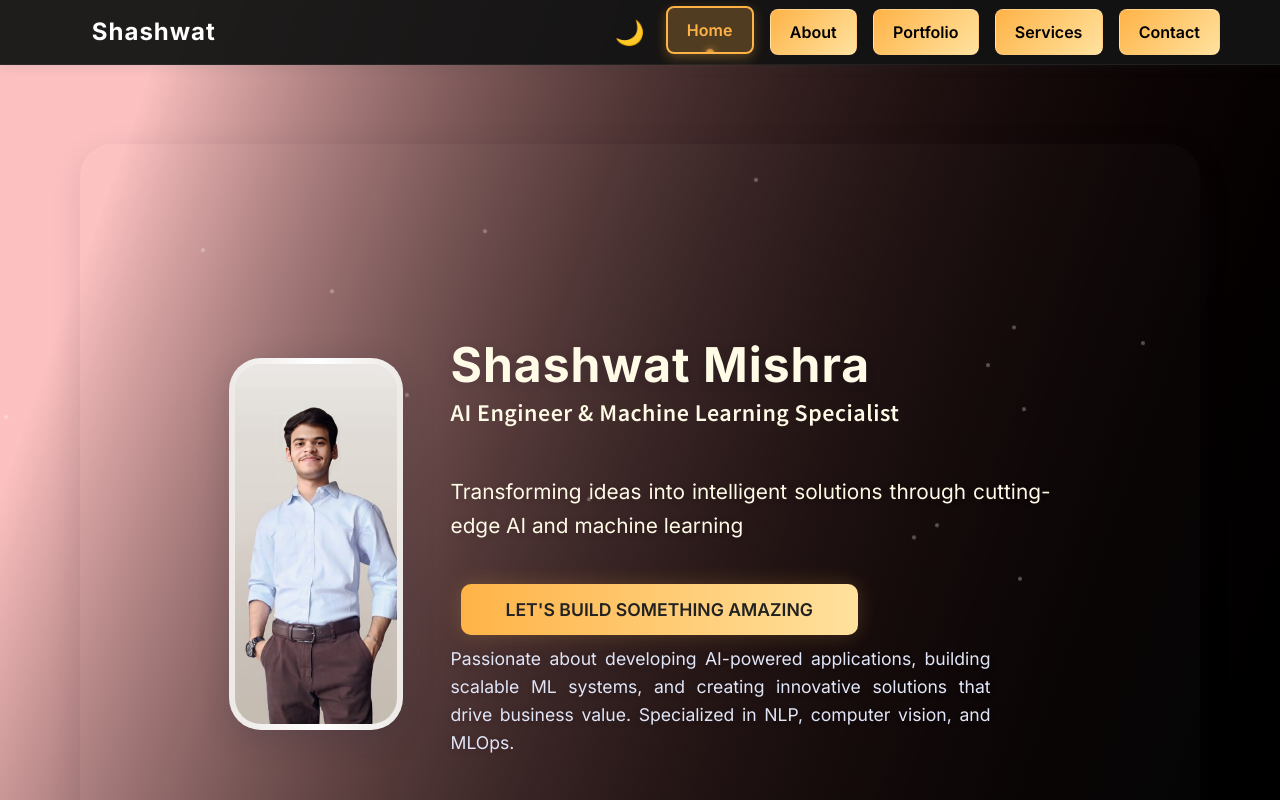
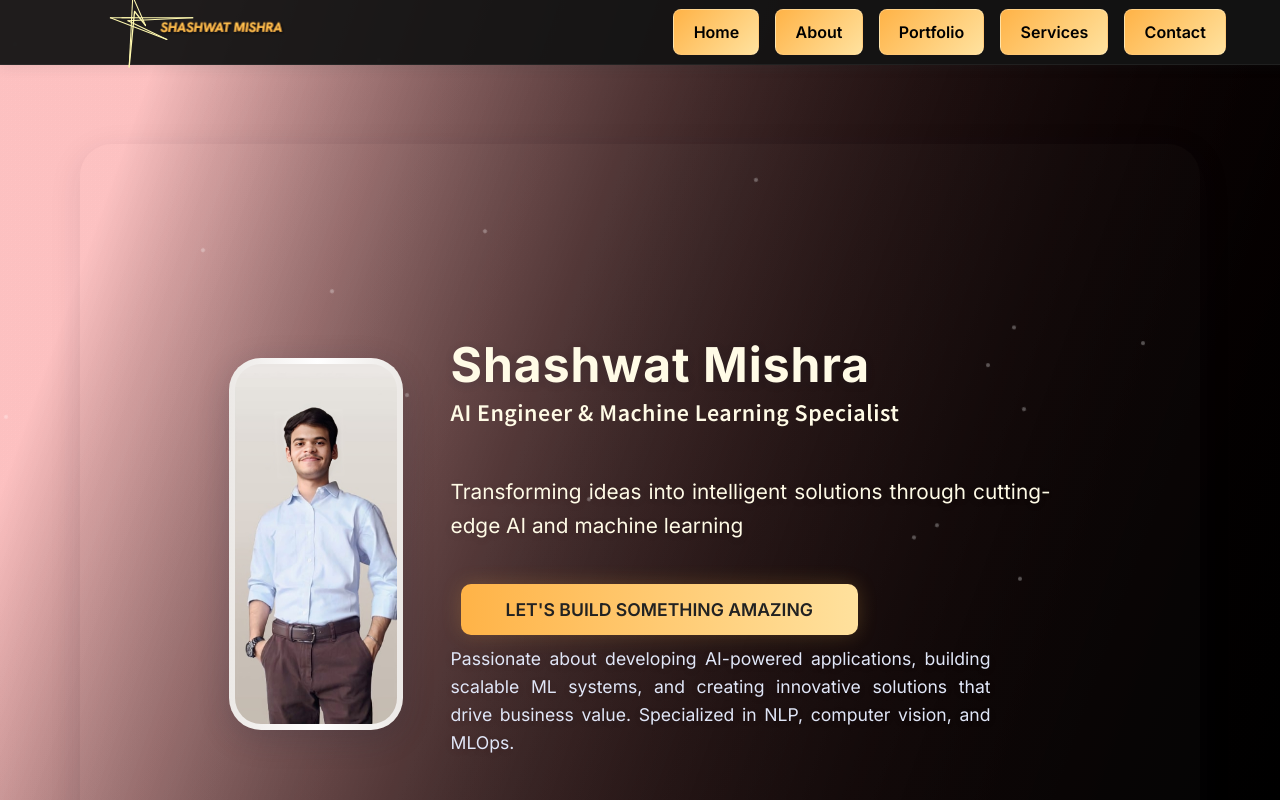
Before and after one commit to StrikerSam-Ai/Portfolio, a React (Vite) app: page / in a window 1280 px wide. Built offline with nearby package versions, Linux system fonts and the light colour scheme.

Commit message:
modify: NavBar styles

```diff
--- a/src/NavBar.tsx
+++ b/src/NavBar.tsx
@@ -1,110 +1,49 @@
-import React, { useState, useEffect } from 'react';
+import React, { useState } from 'react';
+
+const navItems = [
+  { id: 'hero', label: 'Home' },
+  { id: 'about', label: 'About' },
+  { id: 'portfolio', label: 'Portfolio' },
+  { id: 'services', label: 'Services' },
+  { id: 'contact', label: 'Contact' }
+];
 
 const NavBar: React.FC = () => {
   const [open, setOpen] = useState(false);
-  const [activeSection, setActiveSection] = useState('hero');
-  const [isDarkTheme, setIsDarkTheme] = useState(true);
 
   const handleNavClick = (e: React.MouseEvent<HTMLAnchorElement, MouseEvent>, id: string) => {
     e.preventDefault();
     setOpen(false);
-    setActiveSection(id);
-    const section = document.getElementById(id);
-    if (section) {
-      section.scrollIntoView({ behavior: 'smooth' });
+    const targetElement = document.getElementById(id);
+    if (targetElement) {
+      targetElement.scrollIntoView({ behavior: 'smooth' });
     }
   };
 
-  const toggleTheme = () => {
-    setIsDarkTheme(!isDarkTheme);
-    document.body.classList.toggle('light-theme');
-  };
-
-  // Track active section on scroll
-  useEffect(() => {
-    const handleScroll = () => {
-      const sections = ['hero', 'about', 'portfolio', 'services', 'contact'];
-      const scrollPosition = window.scrollY + 100;
-
-      for (const section of sections) {
-        const element = document.getElementById(section);
-        if (element) {
-          const offsetTop = element.offsetTop;
-          const offsetHeight = element.offsetHeight;
-
-          if (scrollPosition >= offsetTop && scrollPosition < offsetTop + offsetHeight) {
-            setActiveSection(section);
-            break;
-          }
-        }
-      }
-    };
-
-    window.addEventListener('scroll', handleScroll);
-    return () => window.removeEventListener('scroll', handleScroll);
-  }, []);
-
   return (
     <nav className={`navbar${open ? ' open' : ''}`}>
-      <div className="navbar-logo">Shashwat</div>
+      <div className="navbar-logo">
+        <img src="/logo.svg" alt="Shashwat Mishra" className="logo-image" />
+      </div>
       <div className="navbar-spacer" />
-      <button
-        className="theme-toggle"
-        onClick={toggleTheme}
-        aria-label="Toggle theme"
-        title="Toggle theme"
-      >
-        {isDarkTheme ? '🌙' : '☀️'}
-      </button>
-      <button className="navbar-toggle" onClick={() => setOpen(!open)} aria-label="Toggle navigation">
+
+      <button className="navbar-toggle" onClick={() => setOpen(!open)}>
         <span className="navbar-hamburger"></span>
       </button>
+
       <ul className="navbar-links">
-        <li>
-          <a
-            href="#hero"
-            onClick={e => handleNavClick(e, 'hero')}
-            className={activeSection === 'hero' ? 'active' : ''}
-          >
-            Home
-          </a>
-        </li>
-        <li>
-          <a
-            href="#about"
-            onClick={e => handleNavClick(e, 'about')}
-            className={activeSection === 'about' ? 'active' : ''}
-          >
-            About
-          </a>
-        </li>
-        <li>
-          <a
-            href="#portfolio"
-            onClick={e => handleNavClick(e, 'portfolio')}
-            className={activeSection === 'portfolio' ? 'active' : ''}
-          >
-            Portfolio
-          </a>
-        </li>
-        <li>
-          <a
-            href="#services"
-            onClick={e => handleNavClick(e, 'services')}
-            className={activeSection === 'services' ? 'active' : ''}
-          >
-            Services
-          </a>
-        </li>
-        <li>
-          <a
-            href="#contact"
-            onClick={e => handleNavClick(e, 'contact')}
-            className={activeSection === 'contact' ? 'active' : ''}
-          >
-            Contact
-          </a>
-        </li>
+        {navItems.map(({ id, label }) => {
+          return (
+            <li key={id}>
+              <a
+                href={`#${id}`}
+                onClick={e => handleNavClick(e, id)}
+              >
+                {label}
+              </a>
+            </li>
+          )
+        })}
       </ul>
     </nav>
   );
```
